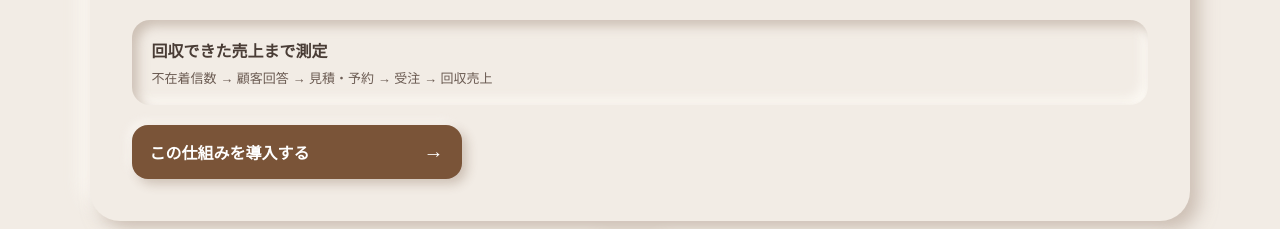
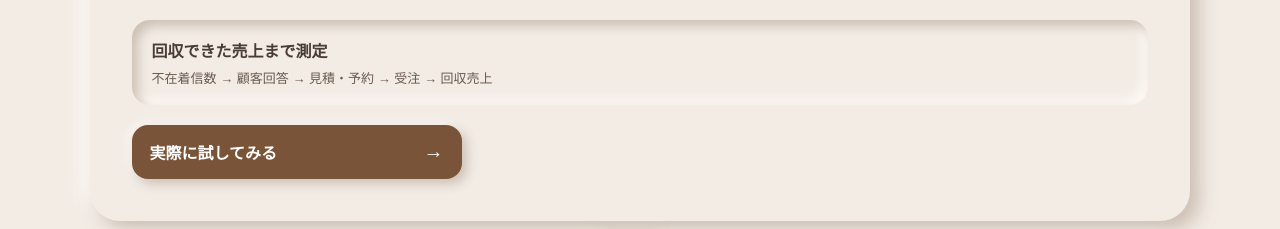
Before and after one commit to ktsuyukusa/wasando-100, a Next.js app: page / in a window 1280 px wide. Shown: the part 2760-2989 px from the top of the page. Built offline with nearby package versions, Linux system fonts and the light colour scheme.

Commit message:
Link revenue recovery product to working demo

```diff
--- a/app/page.tsx
+++ b/app/page.tsx
@@ -77,7 +77,7 @@ export default function Home() {
               <strong>{locale === "ja" ? "回収できた売上まで測定" : locale === "en" ? "Measure revenue recovered" : "Mierz odzyskany przychód"}</strong>
               <span>{locale === "ja" ? "不在着信数 → 顧客回答 → 見積・予約 → 受注 → 回収売上" : locale === "en" ? "Missed calls → replies → quotes/bookings → wins → recovered revenue" : "Nieodebrane → odpowiedzi → wyceny/rezerwacje → sprzedaż → odzyskany przychód"}</span>
             </div>
-            <a className="offerCta" href="#contact">{locale === "ja" ? "この仕組みを導入する" : locale === "en" ? "Install this system" : "Wdróż ten system"}<b>→</b></a>
+            <a className="offerCta" href="/recovery">{locale === "ja" ? "実際に試してみる" : locale === "en" ? "Try the working demo" : "Wypróbuj działające demo"}<b>→</b></a>
           </article>
 
           <article className="fastCard">
```
